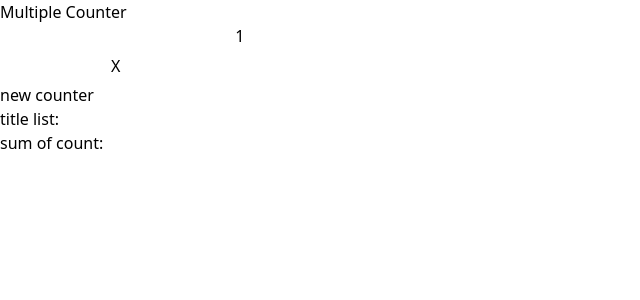
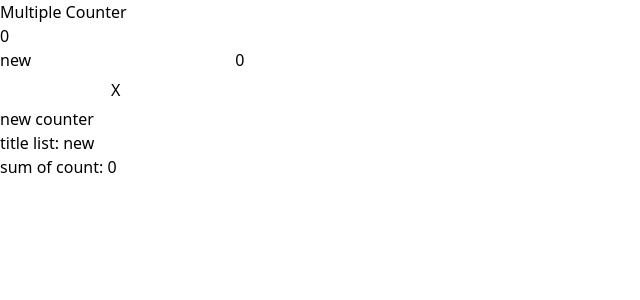
Before and after one commit to joaopedrocoelho/sveltecounter, a SvelteKit app: page / in a window 1280 px wide. Shown: the top 300 px of the page, without its empty margins (0-640 px from the left). Built offline with nearby package versions, Linux system fonts and the light colour scheme.

Commit message:
:sparkles: finished basic implementation

```diff
--- a/src/components/Counter.svelte
+++ b/src/components/Counter.svelte
@@ -1,19 +1,92 @@
 <script lang="ts">
+	import { onMount, onDestroy } from "svelte";
+	import { sum, nameList } from "../store";
+	export let index:number = 0;
+	let count:number = 0;
+	let name:string = 'new';
+	let counterRef:HTMLDivElement;
+
+	const increment = () => {
+		sum.update((n) => n + 1);
+		count++;
+	};
+
+	const decrement = () => {
+		if(count > 0) {
+			sum.update((n) => n - 1);
+			count--;
+		}
+	};
+
+	const reset = () => {
+		sum.update((n) => n - count);
+		count = 0;
+	};
+
+	const removeCounter = () => {
+		sum.update((n) => n - count);
+		counterRef.remove();
+		nameList.update((n) => {
+			let newList = [...n];
+			newList.splice(index, 1)
+			return newList;
+		});
+	};
+
+
+	onMount(() =>{
+		nameList.update((n) => {
+			let newList = [...n];
+			newList[index] = name;
+			return newList;
+		});
+	})
+
+	onDestroy(() => {
+		nameList.update((n) => {
+			let newList = [...n];
+			newList.splice(index, 1)
+			return newList;
+		});
+	})
+
+	const onChangeList = (event: Event) =>{
+		nameList.update((n) => {
+			let newList = [...n];
+			newList[index] = (event.target as HTMLInputElement).value;
+
+			return newList;
+		});
+	}
+
 </script>
 
 <div
 	class="max-w-sm bg-gray-100
 	shadow-lg m-auto
 	flex relative
-	items-center mb-2 py-2"
+	items-center mb-4 py-2"
+	bind:this={counterRef}
 >
-	<input class="text-gray-600 mx-4 px-1 w-32" />
-	<span class="text-lg font-bold px-4">1</span>
+	<h4>{index}</h4>
+	<input
+	value={name}
+	on:input={onChangeList}
+	class="text-gray-600 mx-4 px-1 w-32" />
+	<span class="text-lg font-bold px-4">{count}</span>
 	<div class="ml-auto flex">
-		<button class="btn bg-red-500 rounded-l ">+</button>
-		<button class="btn bg-blue-500">-</button>
-		<button class="btn bg-yellow-500 rounded-r">0</button>
-		<button class="bg-white text-gray-600
+		<button
+		on:click={increment}
+		class="btn bg-red-500 rounded-l">+</button>
+		<button
+		on:click={decrement}
+		class="btn bg-blue-500">-</button>
+		<button
+		on:click={reset}
+		class="btn bg-yellow-500 rounded-r">0</button>
+		<button
+		on:click={removeCounter}
+		class="bg-white text-gray-600
 		rounded-full h-8 w-8 mx-4
 		flex items-center justify-center font-bold px-1 py-0">X</button>
 	</div>
--- a/src/routes/+page.svelte
+++ b/src/routes/+page.svelte
@@ -1,16 +1,35 @@
 <script lang="ts">
 	import Counter from '../components/Counter.svelte';
+    import { sum,nameList } from '../store';
+    let counters = [Counter];
+    let currentSum:number;
+    let currentNameList:string[] = [];
+
+    sum.subscribe((value) => {
+        currentSum = value;
+    });
+
+    nameList.subscribe((value) => {
+        currentNameList = value;
+    });
+
+    const addCounter = () => {
+        counters = [...counters, Counter];
+    };
 </script>
 
 <div class="flex m-auto flex-col max-w-sm">
 	<h1 class="text-6xl text-center mb-6">Multiple Counter</h1>
-	<Counter />
+	{#each counters as Counter, i}
+        <Counter index={i}/>
+    {/each}
 	<button
+    on:click={addCounter}
 		class="max-w-sm w-full mt-2 m-auto text-center
  bg-green-400 rounded text-white cursor-pointer"
 	>
 		new counter
 	</button>
-	<p class="flex ">title list:</p>
-	<p class="flex">sum of count:</p>
+	<p class="flex ">title list: {currentNameList}</p>
+	<p class="flex">sum of count: {currentSum}</p>
 </div>
--- /dev/null
+++ b/src/store.ts
@@ -0,0 +1,6 @@
+import { writable } from "svelte/store";
+import type { Writable } from "svelte/store";
+
+export const sum:Writable<number> = writable(0);
+
+export const nameList:Writable<string[]> = writable([]);
```
